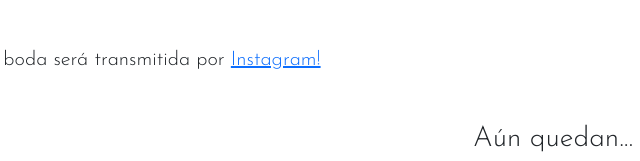
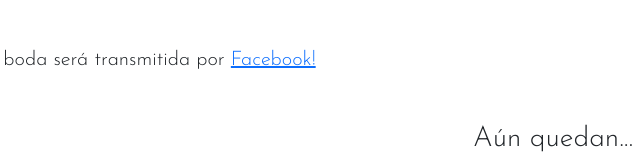
Before and after one commit to Nicoalvez99/nuestra-boda-nicoyvalen, a plain HTML site: page index.html in a window 1280 px wide. Shown: the part 4640-4801 px from the top of the page, 87-727 px from the left. Drawn offline with nearby package versions, Linux system fonts and the light colour scheme.

Commit message:
Update index.html

```diff
--- a/index.html
+++ b/index.html
@@ -195,7 +195,7 @@
         </div>
         <div class="row">
             <div class="col-12 my-3 tect-center">
-                <p>¡Nuestra boda será transmitida por <a href="https://www.instagram.com/niico_alvez/">Instagram!</a></p>
+                <p>¡Nuestra boda será transmitida por <a href="https://www.facebook.com/valentina.maca">Facebook!</a></p>
             </div>
         </div>
         <div class="row">
```
